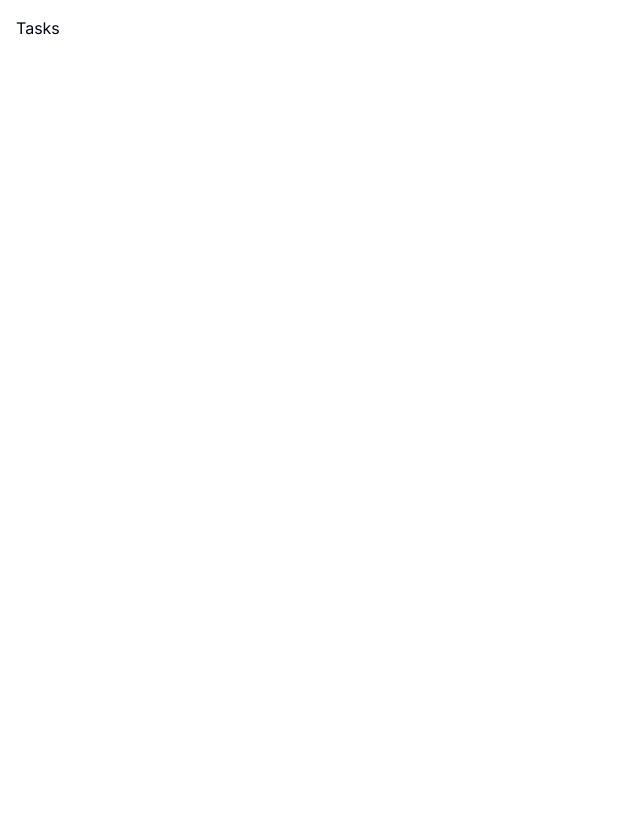
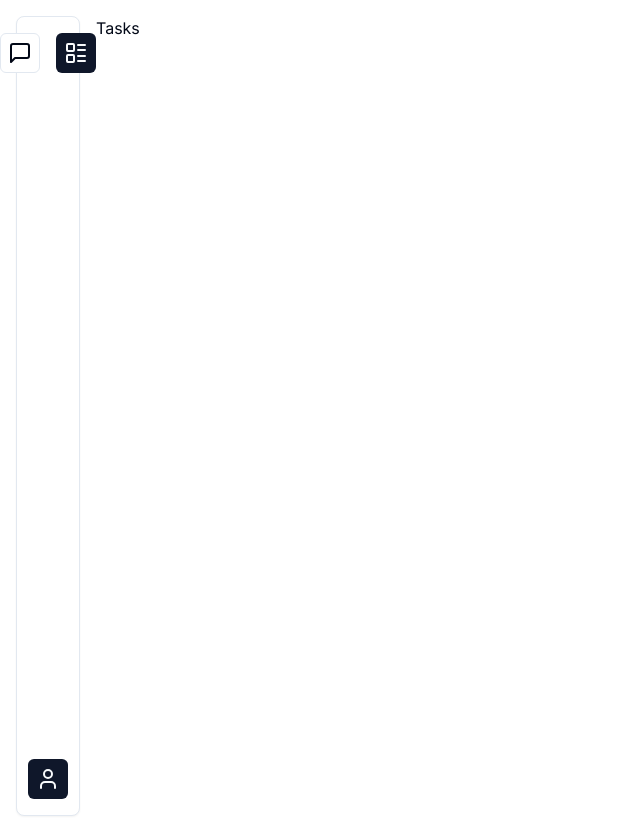
Before and after one commit to HarishChandran3304/llm-chat-ui-frontend, a Next.js app: page /tasks in a window 1280 px wide. Shown: the whole page, without its empty margins (0-640 px from the left). Before the commit the page ends 800 px from the top, so only its background shows below. Built offline with nearby package versions, Linux system fonts and the light colour scheme.

Commit message:
[Intermediate commit: Contains errors, need to fix ]

```diff
--- a/app/layout.tsx
+++ b/app/layout.tsx
@@ -1,6 +1,7 @@
 import type { Metadata } from "next";
 import { Inter } from "next/font/google";
 import "./globals.css";
+import { TooltipProvider } from "@/components/ui/tooltip";
 
 const inter = Inter({ subsets: ["latin"] });
 
@@ -16,7 +17,7 @@ export default function RootLayout({
 }>) {
   return (
     <html lang="en">
-      <body className={inter.className}>{children}</body>
+      <body className={inter.className}><TooltipProvider>{children}</TooltipProvider></body>
     </html>
   );
 }
--- a/components/shared/sidebar/SidebarWrapper.tsx
+++ b/components/shared/sidebar/SidebarWrapper.tsx
@@ -1,10 +1,12 @@
 import React from 'react'
+import DesktopNav from './nav/DesktopNav'
 
 type Props = React.PropsWithChildren<{}>
 
 const SidebarWrapper = ({children}: Props) => {
   return (
-    <div className='h-full w-full p-4 flex flex-col lg:flex-row'>
+    <div className='h-full w-full p-4 flex flex-col lg:flex-row gap-4'>
+      <DesktopNav />
       <main className='h-[calc(100%-80px)] lg:h-full w-full flex gap-4'>
         {children}
       </main>
--- /dev/null
+++ b/components/shared/sidebar/nav/DesktopNav.tsx
@@ -0,0 +1,41 @@
+"use client";
+
+import { Button } from "@/components/ui/button";
+import { Card } from "@/components/ui/card";
+import { Tooltip, TooltipTrigger } from "@/components/ui/tooltip";
+import { useNavigation } from "@/hooks/useNavigation";
+import { User } from 'lucide-react';
+import Link from "next/link";
+
+const DesktopNav = () => {
+    const paths = useNavigation()
+
+  return (
+    <Card className="hidden lg:flex lg:flex-col lg:justify-between lg:items-center lg:h-screen lg:w-16 lg:px-2 lg:py-4">
+      <nav>
+        <ul className="flex felx-col items-center gap-4">{
+          paths.map((path, id) => {
+            return <li key={id} className="relative">
+              <Link href={path.href}>
+                <Tooltip>
+                  <TooltipTrigger>
+                    <Button size="icon" variant={path.active ? "default" : "outline"}>
+                      {path.icon}
+                    </Button>
+                  </TooltipTrigger>
+                </Tooltip>
+              </Link>
+            </li>
+          })
+        }</ul>
+      </nav>
+      <div className="flex flex-col items-center gap-4">
+        <Button size="icon" variant="default">
+          <User />
+        </Button>
+      </div>
+    </Card>
+  )
+}
+
+export default DesktopNav;
--- a/hooks/useNavigation.tsx
+++ b/hooks/useNavigation.tsx
@@ -1,4 +1,4 @@
-import { MessageSquare, Users } from "lucide-react"
+import { MessageSquare, LayoutList} from "lucide-react"
 import { usePathname } from "next/navigation"
 import { useMemo } from "react"
 
@@ -15,7 +15,7 @@ export const useNavigation = () => {
         {
             name: "Tasks",
             href: "/tasks",
-            icon: <Users />,
+            icon: <LayoutList />,
             active: pathname === "/tasks",
         }
     ], [pathname])
```
